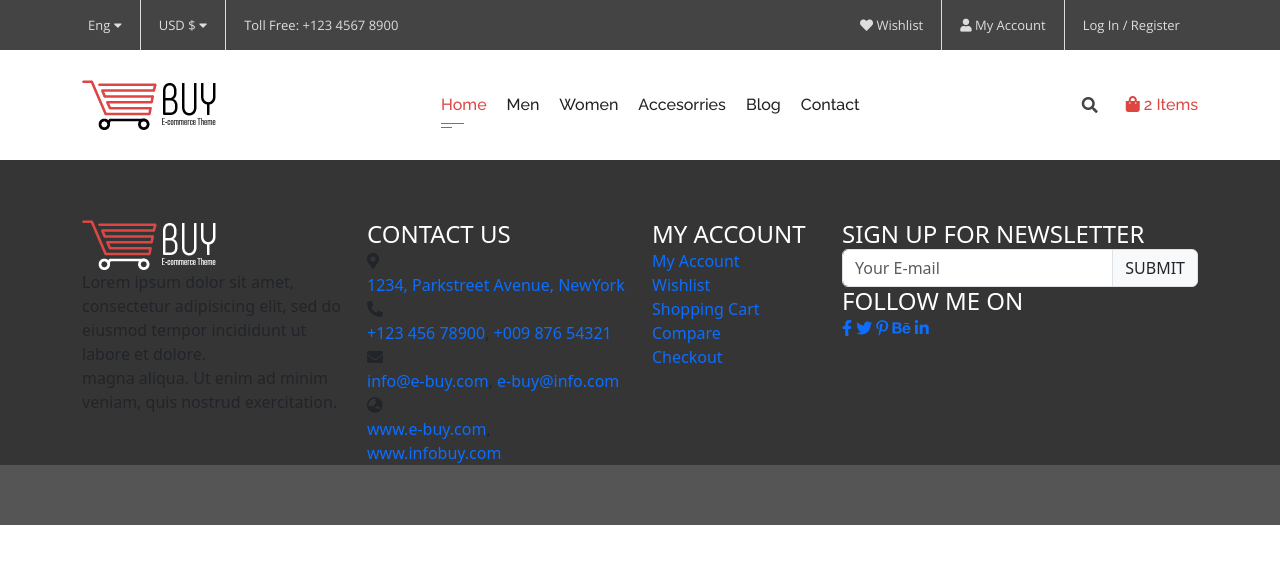
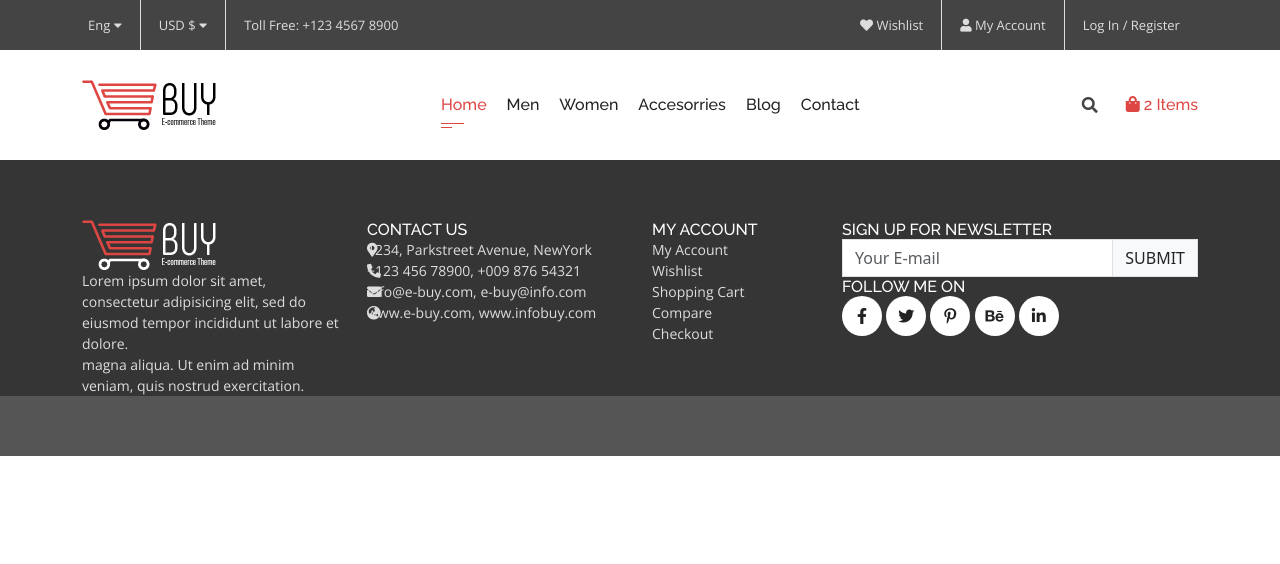
Before and after one commit to kausarmridul/ebuy, a plain HTML site: page index.html in a window 1280 px wide. Drawn offline with nearby package versions, Linux system fonts and the light colour scheme.

Commit message:
Code Add

```diff
--- a/index.html
+++ b/index.html
@@ -122,7 +122,7 @@
       <div class="container">
         <div class="row">
           <div class="col-lg-3">
-            <div class="footer-item">
+            <div class="footer-item footer-detail">
               <a href="index.html">
                 <img src="images/footer-logo.png" alt="Footer-logo" />
               </a>
@@ -139,7 +139,7 @@
             </div>
           </div>
           <div class="col-lg-3">
-            <div class="footer-item">
+            <div class="footer-item footer-contact">
               <h4 class="mb-0 text-uppercase text-white">contact us</h4>
               <ul class="ps-0 mb-0">
                 <li>
@@ -169,7 +169,7 @@
             </div>
           </div>
           <div class="col-lg-2">
-            <div class="footer-item">
+            <div class="footer-item footer-account">
               <h4 class="mb-0 text-uppercase text-white">my account</h4>
               <ul class="ps-0 mb-0">
                 <li><a href="#" class="text-capitalize">my account </a></li>
@@ -183,14 +183,14 @@
             </div>
           </div>
           <div class="col-lg-4">
-            <div class="footer-item">
+            <div class="footer-item footer-form">
               <h4 class="mb-0 text-uppercase text-white">
                 sign up for newsletter
               </h4>
               <form class="input-group">
-                <input type="text" class="form-control" placeholder="Your E-mail" aria-label="Input group example"
-                  aria-describedby="btnGroupAddon" />
-                <button class="input-group-text text-uppercase" id="btnGroupAddon" type="submit">
+                <input type="text" class="form-control rounded-0" placeholder="Your E-mail"
+                  aria-label="Input group example" aria-describedby="btnGroupAddon" />
+                <button class="input-group-text text-uppercase rounded-0" id="btnGroupAddon" type="submit">
                   submit
                 </button>
               </form>
--- a/scss/_fonts.scss
+++ b/scss/_fonts.scss
@@ -9,10 +9,12 @@ sans-serif;
     font-family: $ff1;
     font-weight: 400;
 }
+
 @mixin ralemed {
     font-family: $ff1;
     font-weight: 500;
 }
+
 @mixin ralebold {
     font-family: $ff1;
     font-weight: 700;
@@ -20,10 +22,16 @@ sans-serif;
 
 // Opensans Font
 
+@mixin openli {
+    font-family: $ff2;
+    font-weight: 300;
+}
+
 @mixin openreg {
     font-family: $ff2;
     font-weight: 400;
 }
+
 @mixin openmed {
     font-family: $ff2;
     font-weight: 500;
--- a/scss/header_footer/_footer.scss
+++ b/scss/header_footer/_footer.scss
@@ -5,7 +5,71 @@ footer {
         background: $bg2;
         padding-top: 60px;
 
-        .footer-item {}
+        .footer-item {
+            h4 {
+                @include ralemed;
+                font-size: 16px;
+            }
+
+            ul {
+                li {
+                    @include openreg;
+                    font-size: 14px;
+                    color: $cl1;
+                    position: relative;
+
+                    .icon {
+                        position: absolute;
+
+                        i {}
+                    }
+
+                    a {
+                        color: $cl1;
+                    }
+                }
+            }
+
+            nav {
+                a {
+                    width: 40px;
+                    height: 40px;
+                    border-radius: 50%;
+                    display: inline-block;
+                    text-align: center;
+                    line-height: 40px;
+                    color: $cl3;
+                    background: #fff;
+                    @include trans(.4s);
+
+                    &:hover {
+                        background: $brand;
+                        color: #fff;
+                    }
+                }
+            }
+        }
+
+        .footer-account {
+            ul {
+                li {
+                    a {
+                        @include trans(.4s);
+
+                        &:hover {
+                            padding-left: 5px;
+                            color: $brand;
+                        }
+                    }
+                }
+            }
+        }
+
+        .footer-form {
+            .form-control {}
+
+            .input-group-text {}
+        }
     }
 
     .footer-copyright {
```
Also changed, not shown: scss/style.css, 1 other file.
